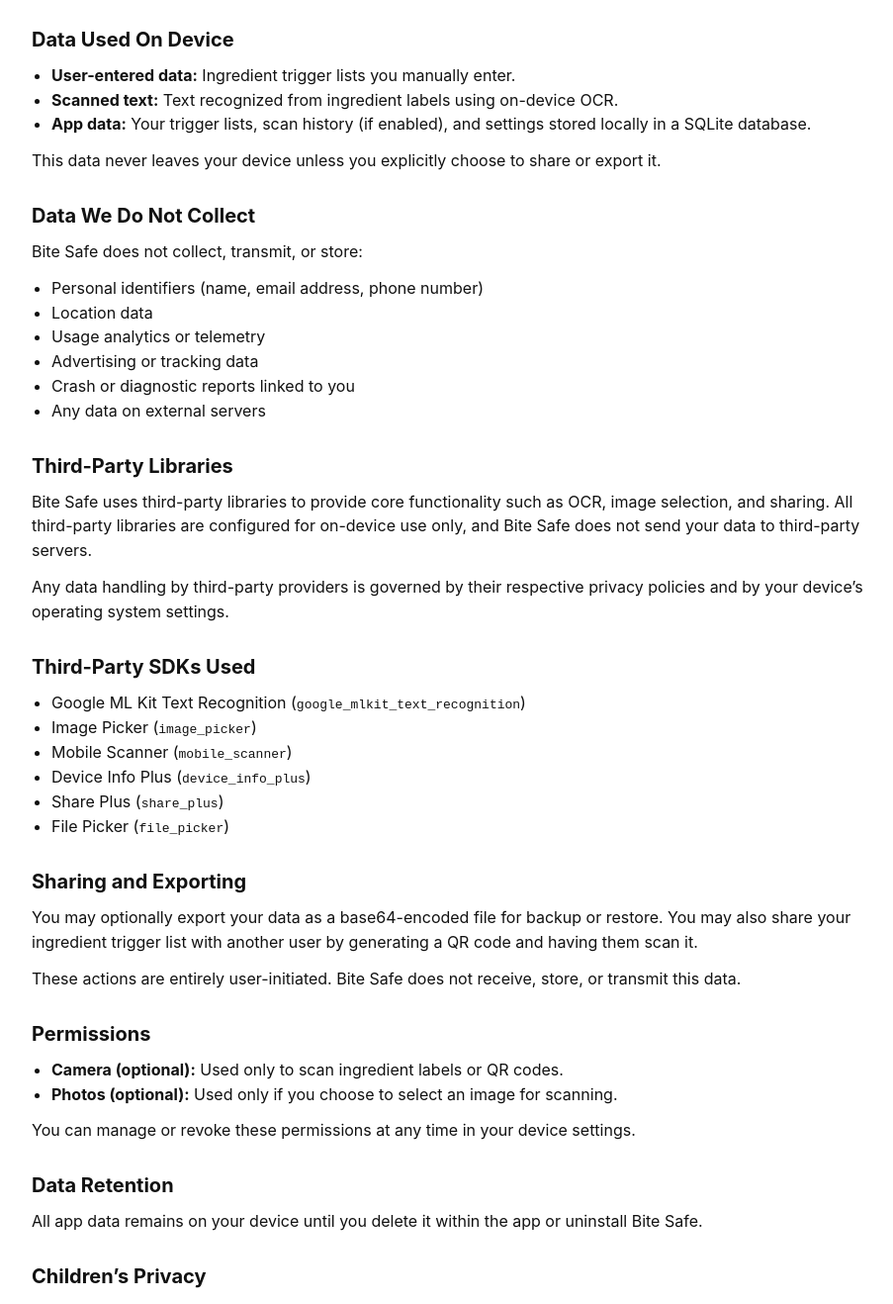
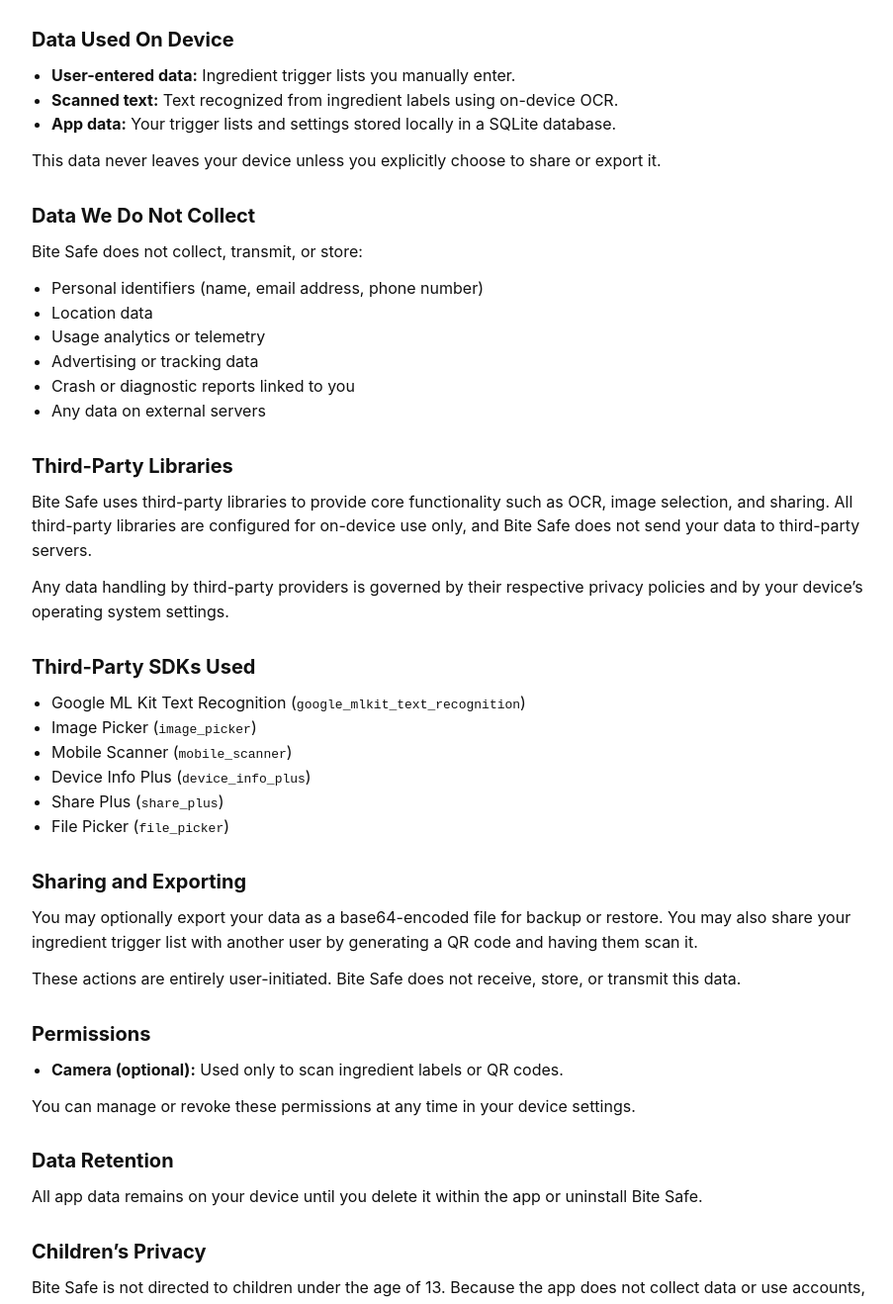
Before and after one commit to Justified056/bitsafe.github.io, a plain HTML site: page index.html in a window 1280 px wide. Shown: the part 267-1585 px from the top of the page at 99% size, without its empty margins (178-1081 px from the left). Drawn offline with Linux system fonts and the light colour scheme.

Commit message:
Update index.html to match the readme

```diff
--- a/index.html
+++ b/index.html
@@ -69,7 +69,7 @@
       <ul>
         <li><strong>User-entered data:</strong> Ingredient trigger lists you manually enter.</li>
         <li><strong>Scanned text:</strong> Text recognized from ingredient labels using on-device OCR.</li>
-        <li><strong>App data:</strong> Your trigger lists, scan history (if enabled), and settings stored locally in a SQLite database.</li>
+        <li><strong>App data:</strong> Your trigger lists and settings stored locally in a SQLite database.</li>
       </ul>
       <p>
         This data never leaves your device unless you explicitly choose to share or export it.
@@ -123,7 +123,6 @@
       <h2>Permissions</h2>
       <ul>
         <li><strong>Camera (optional):</strong> Used only to scan ingredient labels or QR codes.</li>
-        <li><strong>Photos (optional):</strong> Used only if you choose to select an image for scanning.</li>
       </ul>
       <p>
         You can manage or revoke these permissions at any time in your device settings.
```
